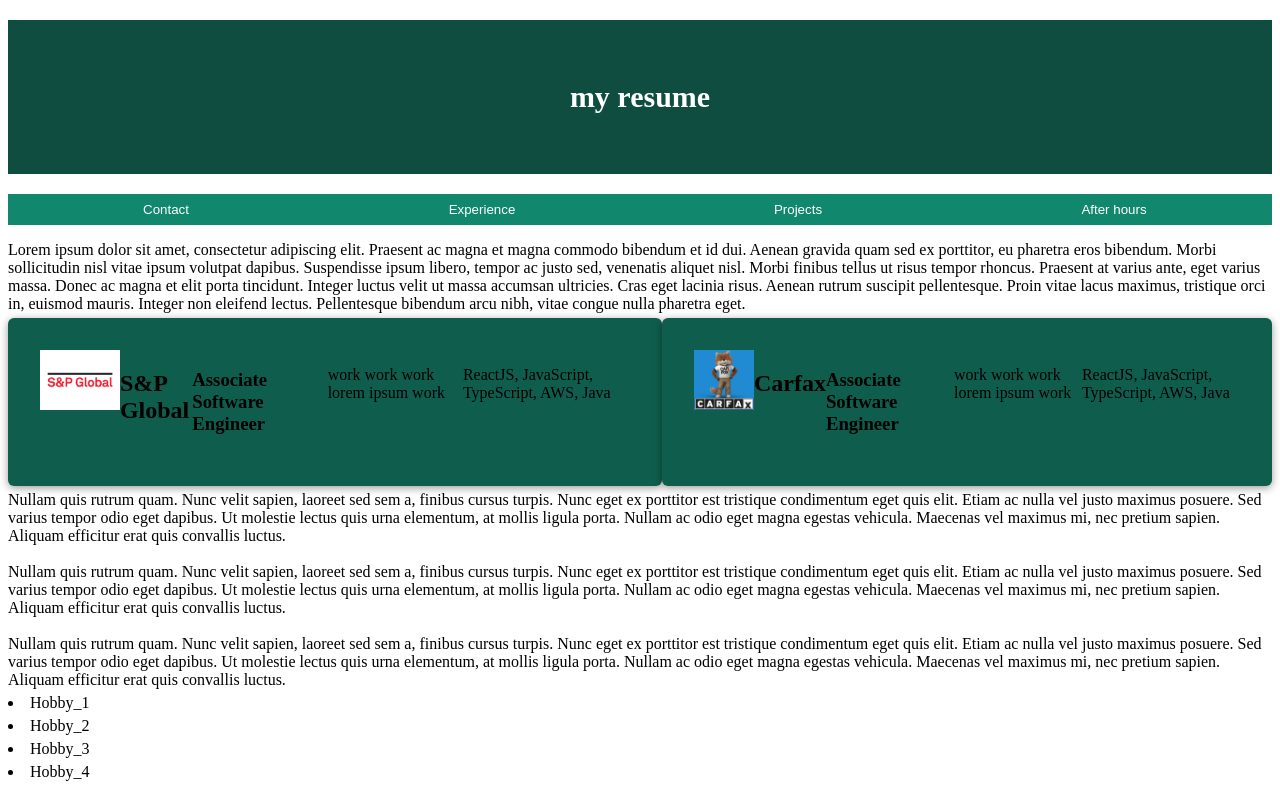
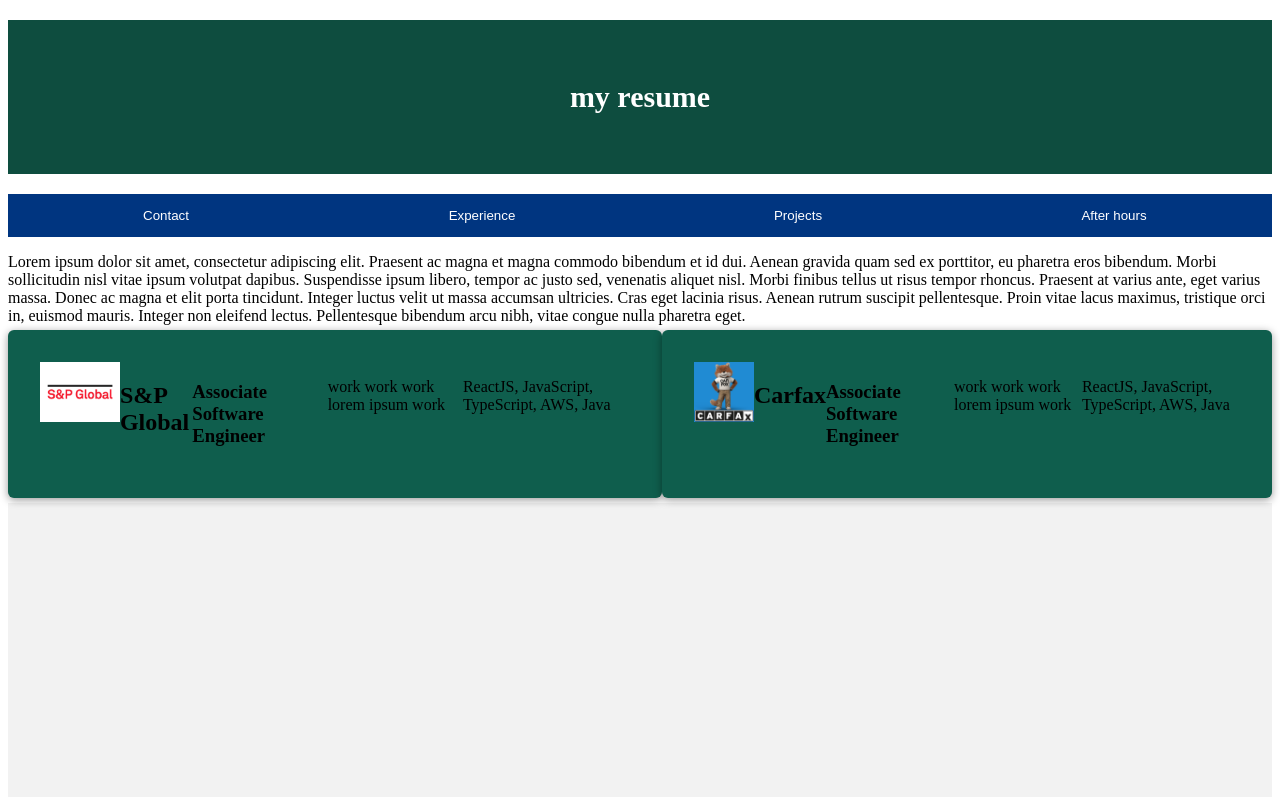
Before and after one commit to MateuszKalwaj/personal_page, a React (Vite) app: page / in a window 1280 px wide. Shown: the top 797 px of the page. Built offline with nearby package versions, Linux system fonts and the light colour scheme.

Commit message:
Added some css, refToScroll state reset after scrolling to the appropriate section

```diff
--- a/src/App.jsx
+++ b/src/App.jsx
@@ -13,8 +13,8 @@ function App() {
         <>
             <Navigate setRefToScroll={setRefToScroll}/>
             <Contact/>
-            <ExperienceCards refToScroll={refToScroll}/>
-            <Projects refToScroll={refToScroll}/>
+            <ExperienceCards refToScroll={refToScroll} setRefToScroll={setRefToScroll}/>
+            <Projects refToScroll={refToScroll} setRefToScroll={setRefToScroll}/>
             <AfterHours/>
             <Footer/>
         </>
--- a/src/UI/MainUI/ExperienceCards.jsx
+++ b/src/UI/MainUI/ExperienceCards.jsx
@@ -1,15 +1,16 @@
 import Card from "../Card.jsx";
 import {JOBS} from "../../data.js";
 import {useEffect, useRef} from "react";
-function ExperienceCards({refToScroll}) {
+function ExperienceCards({refToScroll, setRefToScroll}) {
 
     const myRef = useRef(null);
 
     useEffect(() => {
         if (refToScroll === 'experience' && myRef.current) {
             myRef.current.scrollIntoView({ behavior: 'smooth' });
+            setRefToScroll(null);
         }
-    }, [refToScroll]);
+    }, [refToScroll, setRefToScroll]);
 
     return (
         <>
--- /dev/null
+++ b/src/UI/MainUI/Navigate.css
@@ -0,0 +1,24 @@
+.navigation {
+    list-style-type: none;
+    margin: 0;
+    padding: 0;
+    overflow: hidden;
+    background-color: #003580;
+}
+
+.nav-button {
+    float: left;
+    display: block;
+    color: white;
+    text-align: center;
+    padding: 14px 16px;
+    text-decoration: none;
+    border: none;
+    background-color: #003580;
+    cursor: pointer;
+    width: 100%;
+}
+
+.nav-button:hover {
+    background-color: #0072CE;
+}
--- a/src/UI/MainUI/Navigate.jsx
+++ b/src/UI/MainUI/Navigate.jsx
@@ -1,14 +1,15 @@
 import Header from "../Header.jsx";
+import './Navigate.css';
 
 function Navigate({setRefToScroll}) {
     return (
         <>
         <Header/>
         <ul>
-            <button>Contact</button>
-            <button onClick={() => setRefToScroll('experience')}>Experience</button>
-            <button onClick={()=> setRefToScroll('projects')}>Projects</button>
-            <button>After hours</button>
+            <button className='nav-button'>Contact</button>
+            <button className='nav-button' onClick={() => setRefToScroll('experience')}>Experience</button>
+            <button className='nav-button' onClick={()=> setRefToScroll('projects')}>Projects</button>
+            <button className='nav-button'>After hours</button>
         </ul>
         </>
     )
--- /dev/null
+++ b/src/UI/MainUI/Projects.css
@@ -0,0 +1,4 @@
+.projects {
+    background-color: #F2F2F2;
+    padding: 350px;
+}
--- a/src/UI/MainUI/Projects.jsx
+++ b/src/UI/MainUI/Projects.jsx
@@ -1,14 +1,16 @@
 import Project from "../Project.jsx";
 import {useEffect, useRef} from "react";
+import './Projects.css';
 
-    function Projects({ refToScroll }) {
+    function Projects({ refToScroll, setRefToScroll }) {
         const myRef = useRef(null);
 
         useEffect(() => {
             if (refToScroll === 'projects' && myRef.current) {
                 myRef.current.scrollIntoView({ behavior: 'smooth' });
+                setRefToScroll(null);
             }
-        }, [refToScroll]);
+        }, [refToScroll, setRefToScroll]);
 
     return (
         <div ref={myRef} className='projects'>
--- a/src/index.css
+++ b/src/index.css
@@ -42,18 +42,6 @@ li {
     margin: 5px 0;
 }
 
-button {
-    width: 100%;
-    background-color: #11886d;
-    color: #fff;
-    padding: 8px 16px;
-    border: none;
-    cursor: pointer;
-}
-
-button:hover {
-    background-color: #0e4d3f;
-}
 
 #img-logo {
     height: 60px;
```
Also changed, not shown: 1 other file (tests, documents, lock files or other folders).
